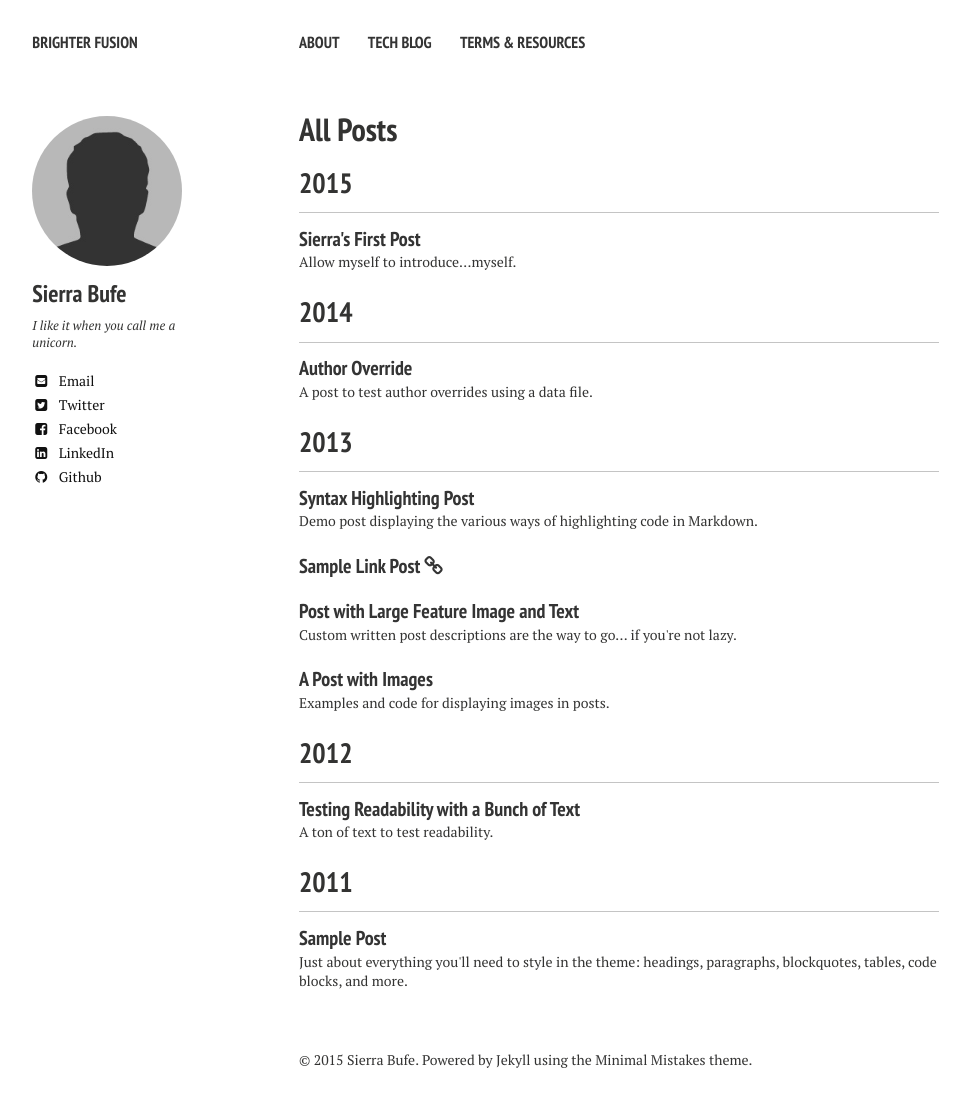
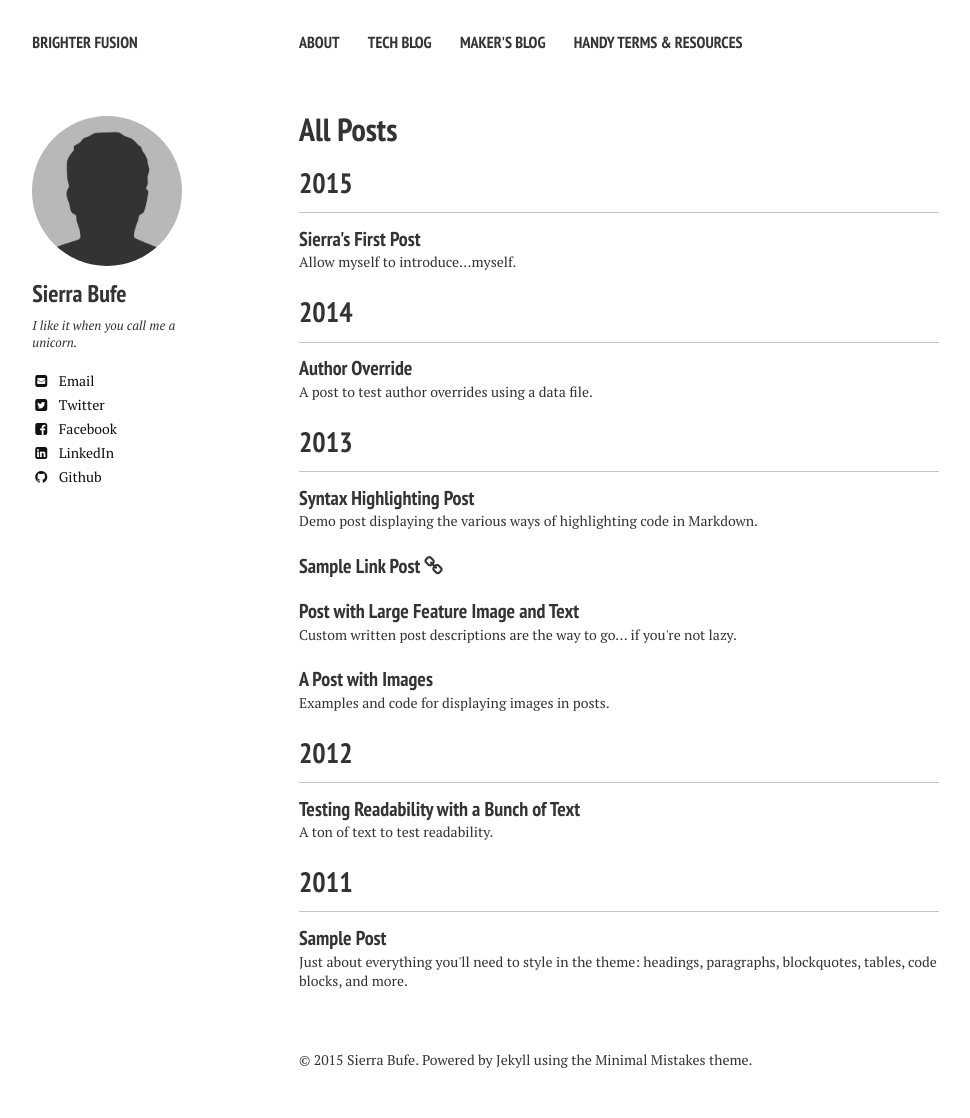
Before and after one commit to sbufe/maker-blog, a Jekyll site: the page built from posts/index.md, in a window 1280 px wide. Shown: the whole page, without its empty margins (21-991 px from the left). Built offline with Jekyll 4.4.1, drawn with Linux system fonts in a browser that asks for light colours; nearby versions of some CDN libraries.

Commit message:
More initial edits

```diff
--- a/_data/navigation.yml
+++ b/_data/navigation.yml
@@ -6,7 +6,10 @@
 - title: Tech Blog
   url: /posts/
 
-- title: "Terms & Resources"
+- title: Maker's Blog
+  url: /posts/
+
+- title: "Handy Terms & Resources"
   url: /terms-and-resources/
 
 # - title: Made Mistakes
```
Also changed, not shown: posts/index.md (+1 -1 lines).
